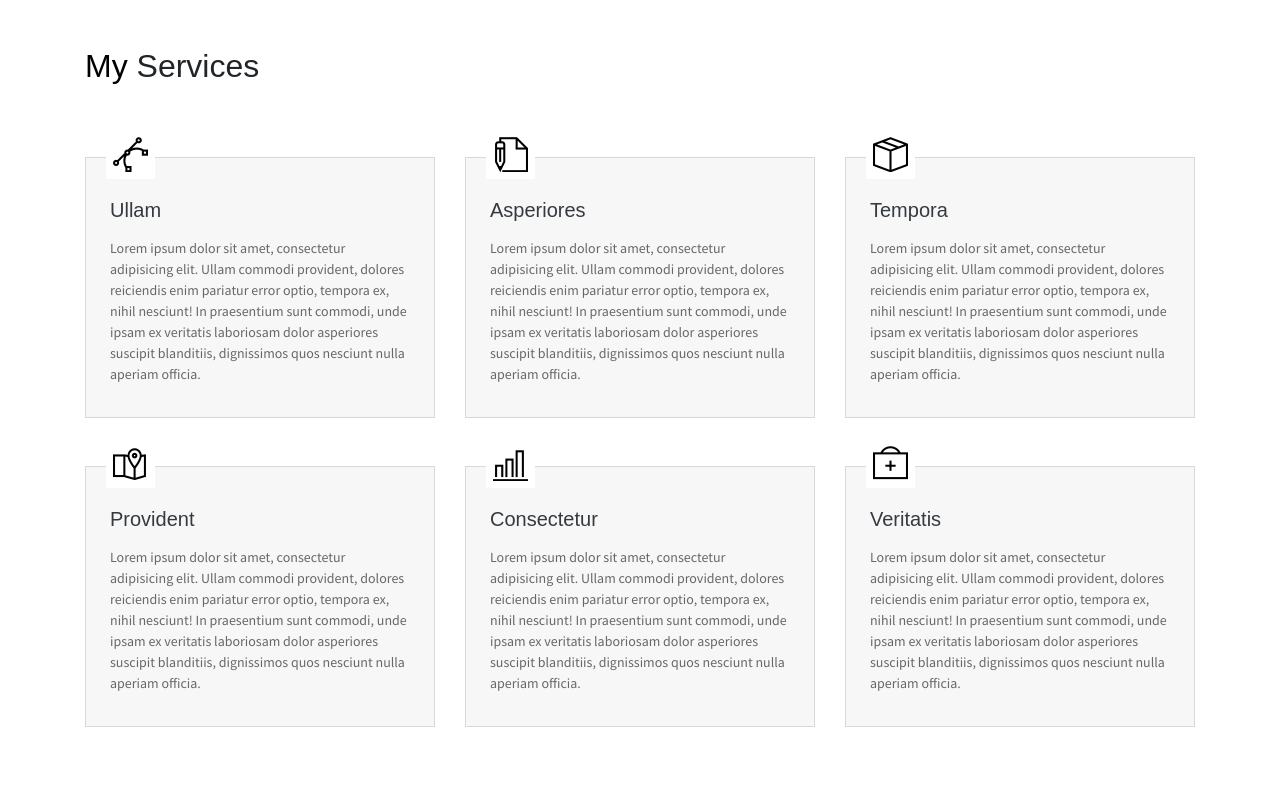
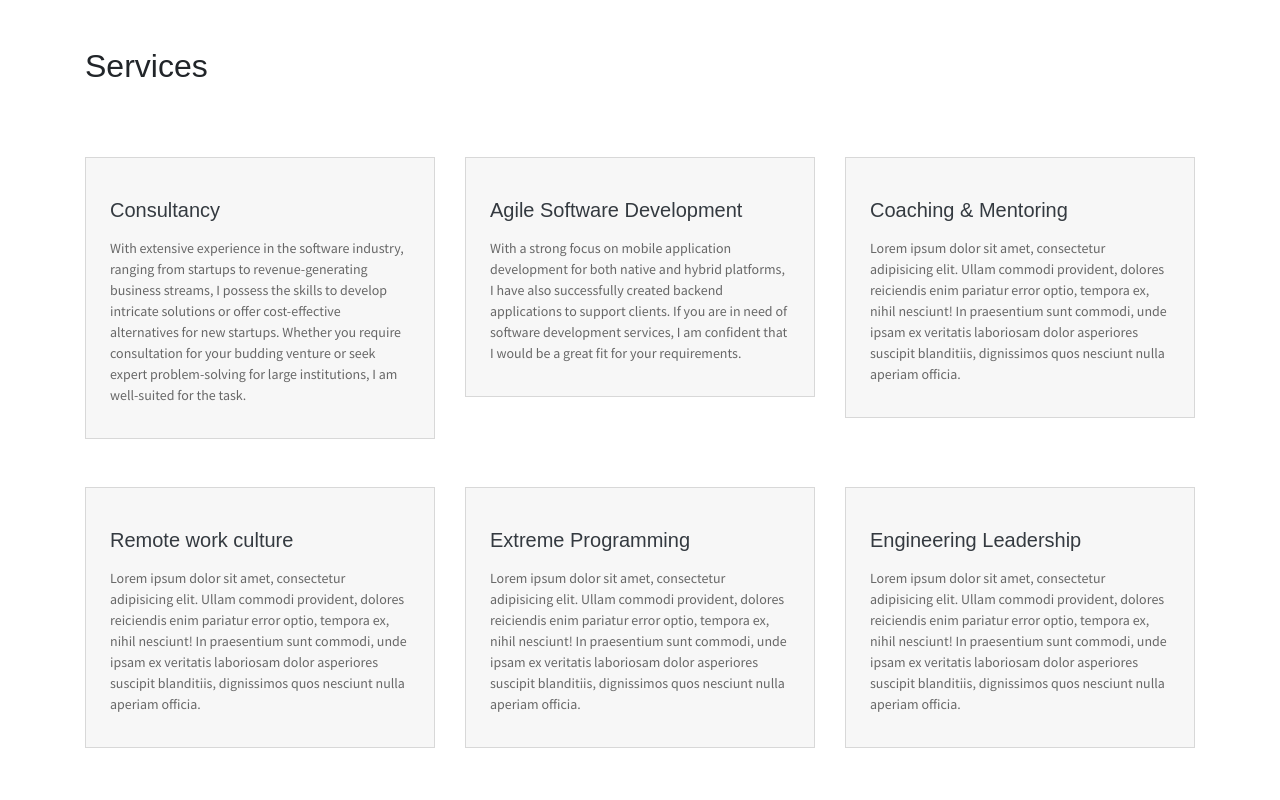
Before and after one commit to mshahabrauf/mshahabrauf.github.io, a website: page index.html in a window 1280 px wide. Shown: the part 2860-3660 px from the top of the page. Drawn offline with Linux system fonts and the light colour scheme.

Commit message:
Added few services

```diff
--- a/index.html
+++ b/index.html
@@ -296,15 +296,34 @@
 
     <section class="section" id="service">
         <div class="container">
-            <h2 class="mb-5 pb-4"><span class="text-danger">My</span> Services</h2>
+            <h2 class="mb-5 pb-4">Services</h2>
             <div class="row">
                 <div class="col-md-4 col-sm-6">
                     <div class="card mb-5">
                        <div class="card-header has-icon">
-                            <i class="ti-vector text-danger" aria-hidden="true"></i>
                         </div>
                         <div class="card-body px-4 py-3">
-                            <h5 class="mb-3 card-title text-dark">Ullam</h5>
+                            <h5 class="mb-3 card-title text-dark">Consultancy</h5>
+                            <P class="subtitle">With extensive experience in the software industry, ranging from startups to revenue-generating business streams, I possess the skills to develop intricate solutions or offer cost-effective alternatives for new startups. Whether you require consultation for your budding venture or seek expert problem-solving for large institutions, I am well-suited for the task.</P>
+                        </div>
+                    </div>
+                </div>
+                <div class="col-md-4 col-sm-6">
+                    <div class="card mb-5">
+                       <div class="card-header has-icon">
+                        </div>
+                        <div class="card-body px-4 py-3">
+                            <h5 class="mb-3 card-title text-dark">Agile Software Development</h5>
+                            <P class="subtitle">With a strong focus on mobile application development for both native and hybrid platforms, I have also successfully created backend applications to support clients. If you are in need of software development services, I am confident that I would be a great fit for your requirements.</P>
+                        </div>
+                    </div>
+                </div>
+                <div class="col-md-4 col-sm-6">
+                    <div class="card mb-5">
+                       <div class="card-header has-icon">
+                        </div>
+                        <div class="card-body px-4 py-3">
+                            <h5 class="mb-3 card-title text-dark">Coaching & Mentoring</h5>
                             <P class="subtitle">Lorem ipsum dolor sit amet, consectetur adipisicing elit. Ullam commodi provident, dolores reiciendis enim pariatur error optio, tempora ex, nihil nesciunt! In praesentium sunt commodi, unde ipsam ex veritatis laboriosam dolor asperiores suscipit blanditiis, dignissimos quos nesciunt nulla aperiam officia.</P>
                         </div>
                     </div>
@@ -312,10 +331,9 @@
                 <div class="col-md-4 col-sm-6">
                     <div class="card mb-5">
                        <div class="card-header has-icon">
-                            <i class="ti-write text-danger" aria-hidden="true"></i>
                         </div>
                         <div class="card-body px-4 py-3">
-                            <h5 class="mb-3 card-title text-dark">Asperiores</h5>
+                            <h5 class="mb-3 card-title text-dark">Remote work culture</h5>
                             <P class="subtitle">Lorem ipsum dolor sit amet, consectetur adipisicing elit. Ullam commodi provident, dolores reiciendis enim pariatur error optio, tempora ex, nihil nesciunt! In praesentium sunt commodi, unde ipsam ex veritatis laboriosam dolor asperiores suscipit blanditiis, dignissimos quos nesciunt nulla aperiam officia.</P>
                         </div>
                     </div>
@@ -323,10 +341,9 @@
                 <div class="col-md-4 col-sm-6">
                     <div class="card mb-5">
                        <div class="card-header has-icon">
-                            <i class="ti-package text-danger" aria-hidden="true"></i>
                         </div>
                         <div class="card-body px-4 py-3">
-                            <h5 class="mb-3 card-title text-dark">Tempora</h5>
+                            <h5 class="mb-3 card-title text-dark">Extreme Programming</h5>
                             <P class="subtitle">Lorem ipsum dolor sit amet, consectetur adipisicing elit. Ullam commodi provident, dolores reiciendis enim pariatur error optio, tempora ex, nihil nesciunt! In praesentium sunt commodi, unde ipsam ex veritatis laboriosam dolor asperiores suscipit blanditiis, dignissimos quos nesciunt nulla aperiam officia.</P>
                         </div>
                     </div>
@@ -334,32 +351,9 @@
                 <div class="col-md-4 col-sm-6">
                     <div class="card mb-5">
                        <div class="card-header has-icon">
-                            <i class="ti-map-alt text-danger" aria-hidden="true"></i>
                         </div>
                         <div class="card-body px-4 py-3">
-                            <h5 class="mb-3 card-title text-dark">Provident</h5>
-                            <P class="subtitle">Lorem ipsum dolor sit amet, consectetur adipisicing elit. Ullam commodi provident, dolores reiciendis enim pariatur error optio, tempora ex, nihil nesciunt! In praesentium sunt commodi, unde ipsam ex veritatis laboriosam dolor asperiores suscipit blanditiis, dignissimos quos nesciunt nulla aperiam officia.</P>
-                        </div>
-                    </div>
-                </div>
-                <div class="col-md-4 col-sm-6">
-                    <div class="card mb-5">
-                       <div class="card-header has-icon">
-                            <i class="ti-bar-chart text-danger" aria-hidden="true"></i>
-                        </div>
-                        <div class="card-body px-4 py-3">
-                            <h5 class="mb-3 card-title text-dark">Consectetur</h5>
-                            <P class="subtitle">Lorem ipsum dolor sit amet, consectetur adipisicing elit. Ullam commodi provident, dolores reiciendis enim pariatur error optio, tempora ex, nihil nesciunt! In praesentium sunt commodi, unde ipsam ex veritatis laboriosam dolor asperiores suscipit blanditiis, dignissimos quos nesciunt nulla aperiam officia.</P>
-                        </div>
-                    </div>
-                </div>
-                <div class="col-md-4 col-sm-6">
-                    <div class="card mb-5">
-                       <div class="card-header has-icon">
-                            <i class="ti-support text-danger" aria-hidden="true"></i>
-                        </div>
-                        <div class="card-body px-4 py-3">
-                            <h5 class="mb-3 card-title text-dark">Veritatis</h5>
+                            <h5 class="mb-3 card-title text-dark">Engineering Leadership</h5>
                             <P class="subtitle">Lorem ipsum dolor sit amet, consectetur adipisicing elit. Ullam commodi provident, dolores reiciendis enim pariatur error optio, tempora ex, nihil nesciunt! In praesentium sunt commodi, unde ipsam ex veritatis laboriosam dolor asperiores suscipit blanditiis, dignissimos quos nesciunt nulla aperiam officia.</P>
                         </div>
                     </div>
```
Also changed, not shown: 1 other file.
